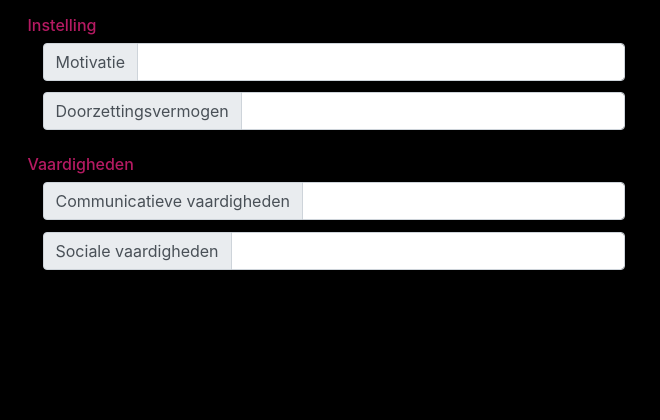
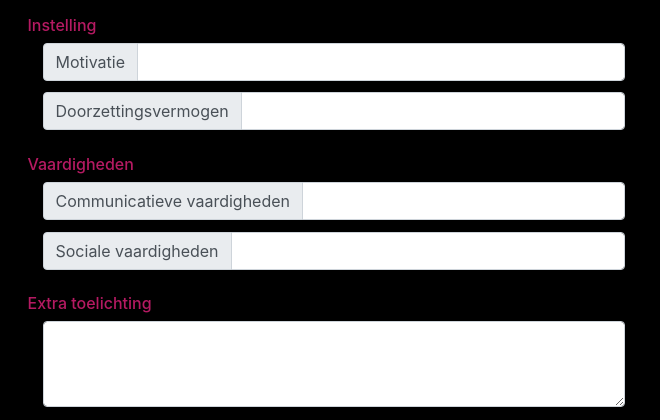
Before and after one commit to JessedeJong/Keuzedeel, a PHP site: page / in a window 1280 px wide. Shown: the part 930-1350 px from the top of the page, without its empty margins (0-660 px from the left). Before the commit the page ends 1200 px from the top, so only its background shows below. Run offline with PHP 8.4, Linux system fonts and the light colour scheme.

Commit message:
Added extra notes

```diff
--- /dev/null
+++ b/components/extra-notes.php
@@ -0,0 +1,6 @@
+<h6>Extra toelichting</h6>
+<div class="col-md-6">
+    <div class="input-group">
+        <textarea class="form-control" rows="3"></textarea>
+    </div>
+</div>
--- a/index.php
+++ b/index.php
@@ -87,6 +87,8 @@
         <?php include 'components/instelling.php'; ?>
         <div class="spacer"></div>
         <?php include 'components/vaardigheden.php'; ?>
+        <div class="spacer"></div>
+        <?php include 'components/extra-notes.php' ?>
     </form>
 </div>
 <footer>
```
